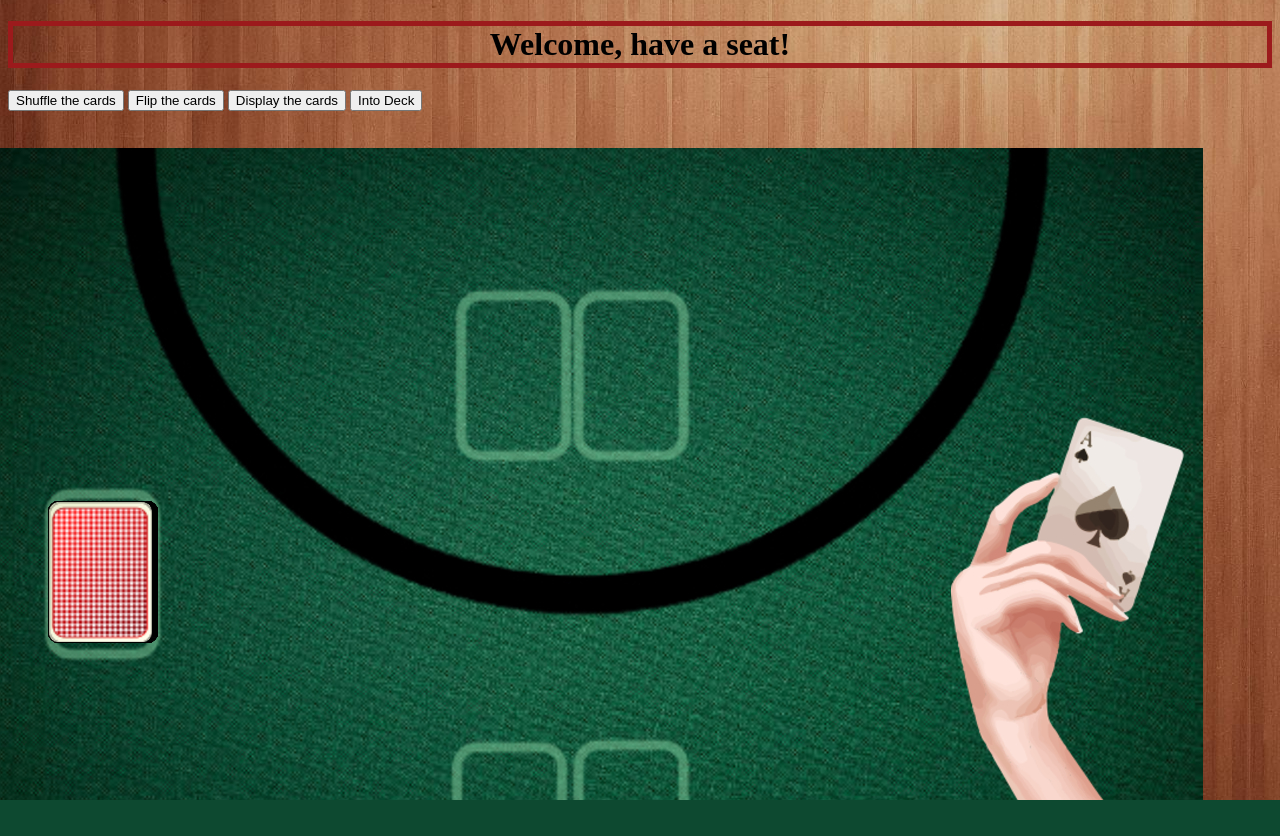
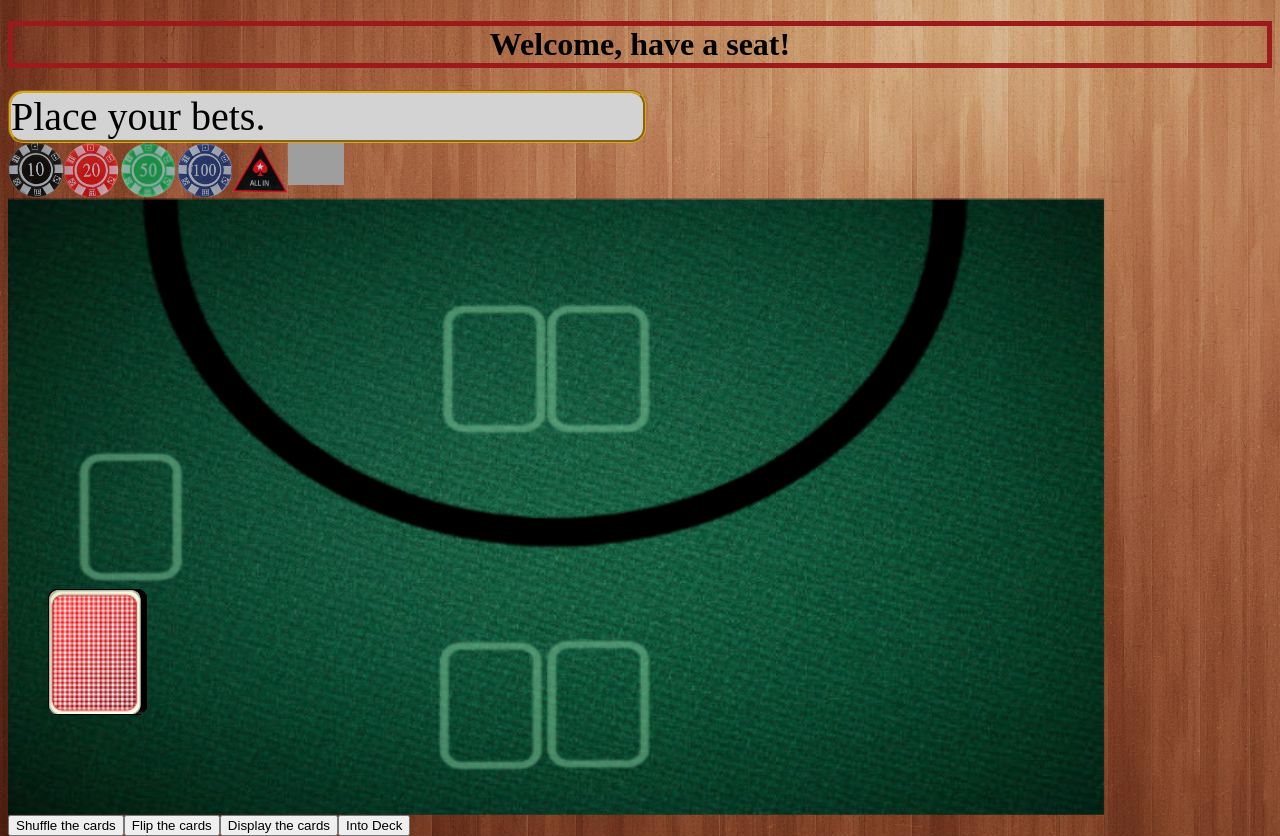
Before and after one commit to Szpoti/tw4-project-game, a Flask app: page /index in a window 1280 px wide. Before the commit the page ends 800 px from the top, so only its background shows below. Run offline with Flask 2, Linux system fonts and the light colour scheme; grey boxes are pictures that could not be loaded.

Commit message:
Buttons implemented

```diff
--- a/static/css/styles.css
+++ b/static/css/styles.css
@@ -1,11 +1,15 @@
 body {
-    background-image: url("/static/imgs/casinobgfinal.jpg");
+    background-image: url("/static/imgs/wood-background.jpg");
     background-size: unset;
 
 }
 
 #card-table {
+    background-image: url("/static/imgs/tablebackgroundfinal.jpg");
+    background-size: 137vh 77vh;
     position: relative;
+    height: 77vh;
+    width: 137vh;
     -webkit-perspective: 800px;
     -ms-perspective: 800px;
     -moz-perspective: 800px;
@@ -21,8 +25,8 @@ body {
 }
 
 #card-table .card {
-    width: 103px;
-    height: 140px;
+    width: 11.5vh;
+    height: 15.50vh;
     position: absolute;
     cursor: pointer;
     top: 303px;
@@ -53,7 +57,7 @@ body {
 }
 
 #card-table .card .back {
-    background-image: url('/static/imgs/cards2.png');
+    background-image: url('/static/imgs/cards.png');
     transform: rotatey(-180deg);
     -ms-transform: rotatey(-180deg); /* IE 9 */
     -moz-transform: rotatey(-180deg); /* Firefox */
@@ -62,11 +66,11 @@ body {
 }
 
 #card-table .card .front {
-    background-image: url('/static/imgs/cards2.png');
+    background-image: url('/static/imgs/cards.png');
 }
 
 #card-table .card .back {
-    background-image: url('/static/imgs/cards2.png');
+    background-image: url('/static/imgs/cards.png');
 }
 
 .welcome {
@@ -80,24 +84,7 @@ body {
     border-radius: 15px;
     background: lightgrey;
     width: 50%
-}
-.tokens,.reset {
-    background: none;
-        border: none;
-}
 
-.tokenbtn {
-    width: 100px;
-    height: 100px;
-}
-
-.all_in{
-    max-width: 140px;
-    max-height: 140px;
-}
-
-.main_stuff {
-    position: fixed
 }
 
 .table {
@@ -105,6 +92,20 @@ body {
     border-radius: 5px;
 }
 
+.tokens, .reset {
+    background-size: 100%;
+    background-repeat: no-repeat;
+    position: relative;
+    height:  7vh;
+    width: 7vh;
+}
+
+.first-set {
+    display: flex;
+    height: 7vh;
+}
+
 body {
-    padding: 0
+    padding: 0;
+    position: relative;
 }
--- a/static/js/betting.js
+++ b/static/js/betting.js
@@ -8,6 +8,7 @@ let bet50 = document.getElementById('btn50');
 let bet100 = document.getElementById('btn100');
 let all_in = document.getElementById('all_in');
 let reset = document.getElementById('reset');
+
 bet10.addEventListener('click', function () {
    if (my_bet >= my_bank) {
     document.getElementsByClassName('tokens').disabled = true}
--- a/static/js/javafile.js
+++ b/static/js/javafile.js
@@ -1,3 +1,6 @@
+let my_bet = 0;
+let my_bank = 1000;
+
 let xCord = 40, yCord = 100;
 let xPos = 0, yPos = 0;
 let cards = {};
@@ -11,11 +14,11 @@ let handZIndex = 100;
 let handValue = 0;
 for (row = 0; row < 4; row++) {
     for (column = 0; column < 13; column++) {
-        xPos += 103.5;
+        xPos += 7.69;
         xCord += 110;
 
 
-        let data_value = xPos / 103.5;
+        let data_value = xPos / 7.69;
 
         if(data_value > 10)
         {data_value = 10;}
@@ -31,8 +34,8 @@ for (row = 0; row < 4; row++) {
         top: ${yCord}px;
         left: ${xCord}px;
     ">
-    <div class="side front" style="background-position: -${xPos}px ${yPos}px"></div>
-    <div class="side back" style="background-position: 0px 0px;"></div>
+    <div class="side front" style="background-position: ${xPos}% ${yPos}%; background-size: 1400%"></div>
+    <div class="side back" style="background-size: 1400%""></div>
 </div>`;
         let key = `card-${row}-${column}`;
         cards[key] = `-${xPos}px ${yPos}px`;
@@ -41,7 +44,7 @@ for (row = 0; row < 4; row++) {
         document.getElementById('card-table').insertAdjacentHTML('beforeend', card);
     }
     xPos = 0;
-    yPos += 141;
+    yPos += 33.3;
     xCord = 40;
     yCord += 140;
 }
@@ -150,5 +153,41 @@ async function startUpFunctions() {
     intoDeck(cardsId);
 }
 
+let tokens = document.querySelectorAll('.tokens');
+
+for (token of tokens) {
+    token.addEventListener('click', function (event) {
+        if (event.target.id === 'reset') {
+            my_bet = 0;
+        }
+        if (my_bet >= my_bank) { console.log('off') }
+        else {
+            if (event.target.id === 'btn10') {
+                my_bet += 10;
+            }
+            else if (event.target.id === 'btn20') {
+                if (my_bet+20>my_bank){console.log('off')}
+                else {
+                    my_bet += 20;
+                }
+            }
+            else if (event.target.id === 'btn50') {
+                if (my_bet+50>my_bank){console.log('off')}
+                else {
+                    my_bet += 50;
+                }
+            }
+            else if (event.target.id === 'btn100') {
+                if (my_bet+100>my_bank){console.log('off')}
+                else {
+                    my_bet += 100;
+                }
+            }
+            else if (event.target.id === 'all_in') {
+                my_bet = my_bank;
+                }
+            display.textContent=`Your bet is ${my_bet}$`;
+        }})}
+
 
 window.onload = startUpFunctions();
--- a/templates/index.html
+++ b/templates/index.html
@@ -9,11 +9,22 @@
 </head>
 <body>
 <h1 class="welcome">Welcome, have a seat!</h1>
+<div id="display">Place your bets.</div>
+    <div class="first-set">
+        <div class="tokens" id="btn10" style="background-image: url('/static/imgs/token10.png')"></div>
+        <div class="tokens" id="btn20" style="background-image: url('/static/imgs/token20.png')"></div>
+        <div class="tokens" id="btn50" style="background-image: url('/static/imgs/token50.png')"></div>
+        <div class="tokens" id="btn100" style="background-image: url('/static/imgs/token100.png')"></div>
+        <div class="tokens" id="all_in" style="background-image: url('/static/imgs/finalallin1.png')"></div>
+        <div class="tokens" id="reset" style="background-image: url('/static/imgs/reset1.png')"></div>
+    </div>
 
-<button onclick="stackShuffle(cardsId)">Shuffle the cards</button>
-<button onclick="flipCards(cardsId)">Flip the cards</button>
-<button onclick="displayCards(cardsId)">Display the cards</button>
-<button onclick="intoDeck(cardsId)">Into Deck</button>
-<div id="card-table"></div>
+    <div id="card-table"></div>
+
+    <button style="float: left" onclick="stackShuffle(cardsId)">Shuffle the cards</button>
+    <button style="float: left" onclick="flipCards(cardsId)">Flip the cards</button>
+    <button style="float: left" onclick="displayCards(cardsId)">Display the cards</button>
+    <button style="float: left" onclick="intoDeck(cardsId)">Into Deck</button>
+
 </body>
 </html>
```
Also changed, not shown: static/imgs/finalallin1.png (added), static/imgs/tablebackgroundfinal.jpg (added).
